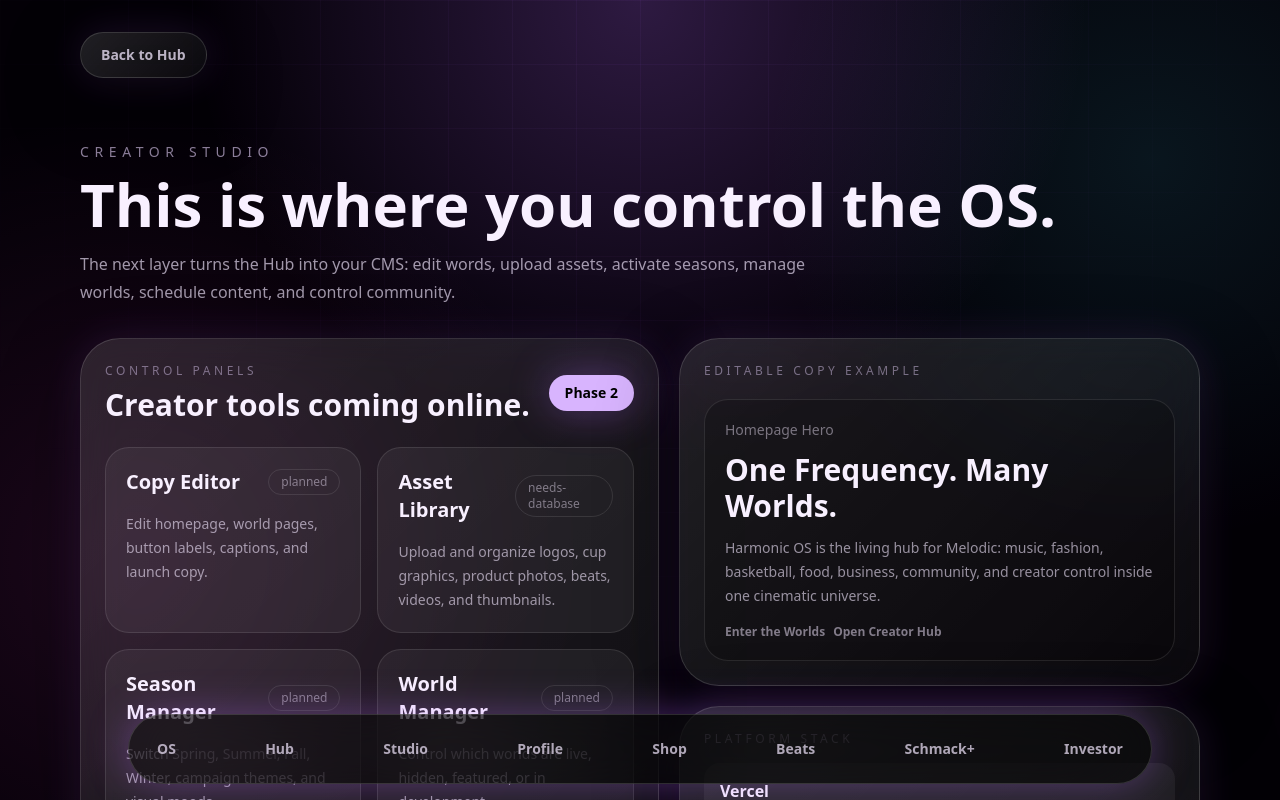
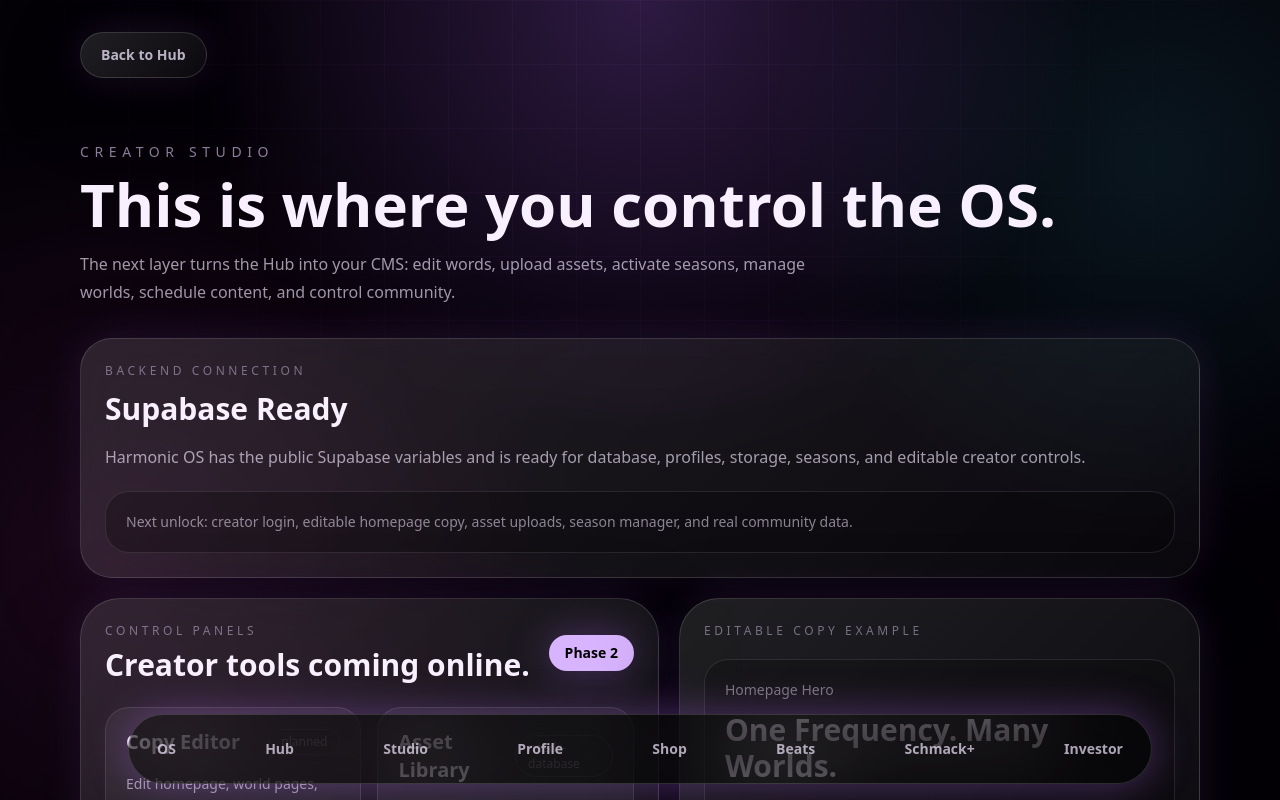
Before and after one commit to thatsmelodic/harmonic-os, a Next.js app: page /studio in a window 1280 px wide. Shown: the top 800 px of the page. Built offline with nearby package versions, Linux system fonts and the light colour scheme; no server answers.

Commit message:
Show Supabase connection in creator studio

```diff
--- a/components/studio/CreatorStudioPreview.tsx
+++ b/components/studio/CreatorStudioPreview.tsx
@@ -1,5 +1,6 @@
 import { creatorControls, defaultCopy } from '@/lib/cms-schema';
 import { databaseTables, platformStack, storageBuckets } from '@/lib/storage-plan';
+import { SupabaseStatus } from './SupabaseStatus';
 
 export function CreatorStudioPreview() {
   return (
@@ -8,6 +9,10 @@ export function CreatorStudioPreview() {
         <p className="text-sm uppercase tracking-[0.4em] text-purple-200/60">Creator Studio</p>
         <h2 className="mt-3 text-4xl font-black md:text-6xl">This is where you control the OS.</h2>
         <p className="mt-4 max-w-3xl leading-7 text-purple-100/65">The next layer turns the Hub into your CMS: edit words, upload assets, activate seasons, manage worlds, schedule content, and control community.</p>
+      </div>
+
+      <div className="mb-5">
+        <SupabaseStatus />
       </div>
 
       <div className="grid gap-5 md:grid-cols-[1fr_.9fr]">
```
